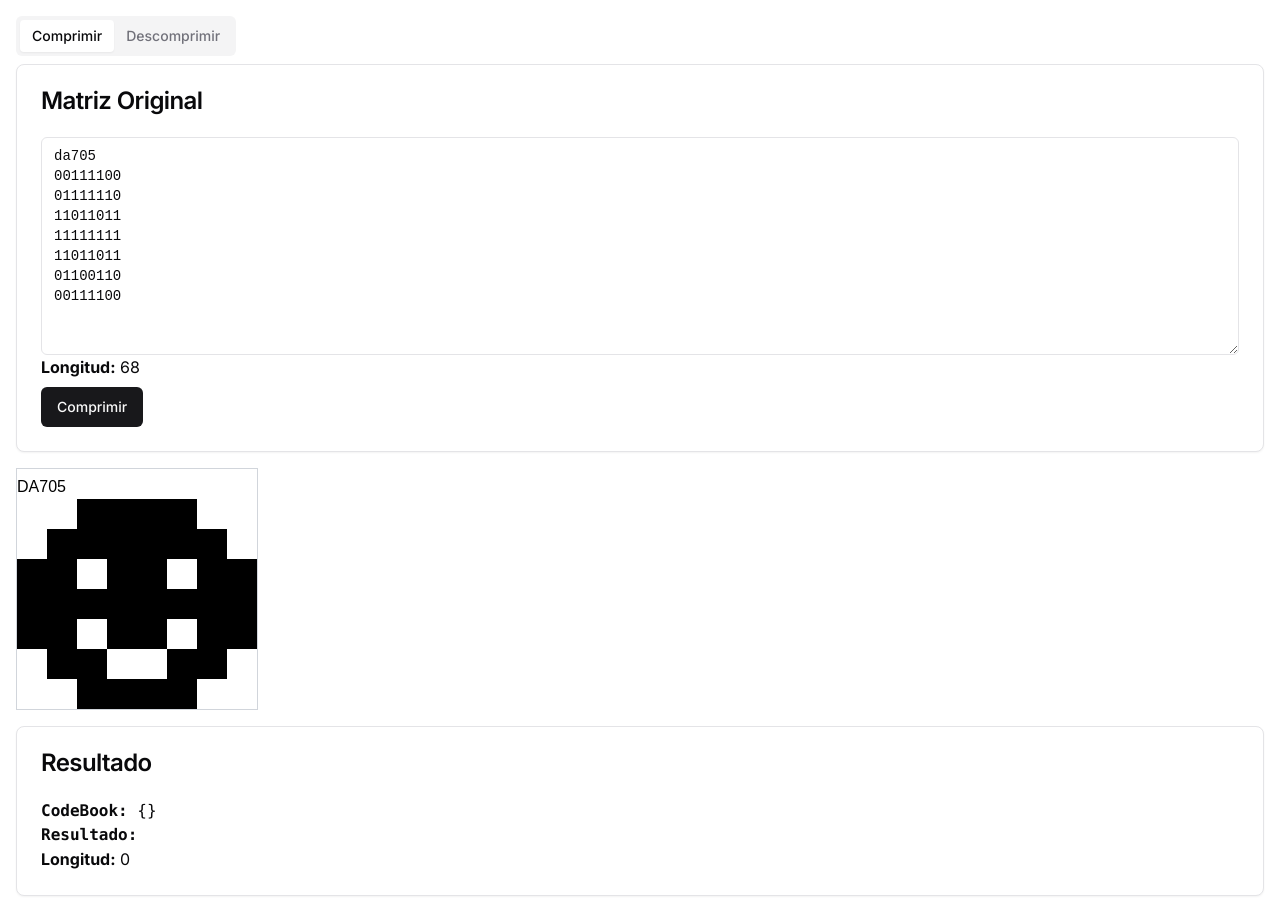
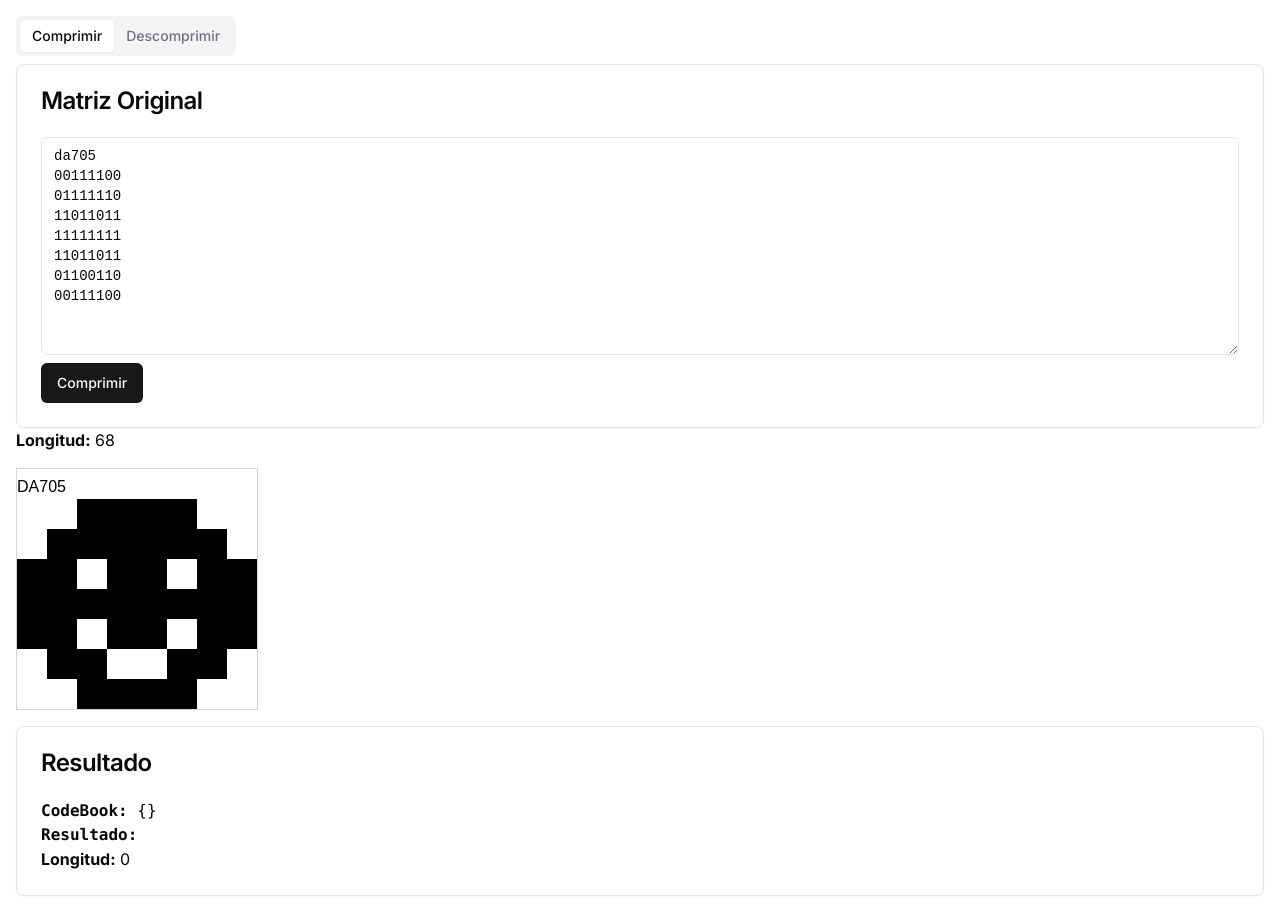
Before and after one commit to jagoqui/binary-matrix-compress, a Next.js app: page / in a window 1280 px wide. Built offline with nearby package versions, Linux system fonts and the light colour scheme.

Commit message:
fix: Huffman optimize.

```diff
--- a/src/app/page.tsx
+++ b/src/app/page.tsx
@@ -192,7 +192,6 @@ const HuffmanCompression: React.FC = () => {
                 placeholder="Ingrese la matriz aquí"
                 rows={10}
               />
-              <p><strong>Longitud:</strong> {input.length}</p>
               <Button onClick={handleProcess} className="mt-2">
                 Comprimir
               </Button>
@@ -217,6 +216,7 @@ const HuffmanCompression: React.FC = () => {
             </CardContent>
           </Card>
         </TabsContent>
+        <p><strong>Longitud:</strong> {input.length}</p>
       </Tabs>
       <div className="relative">
         <canvas ref={canvasRef} className="border border-gray-300" />
```
